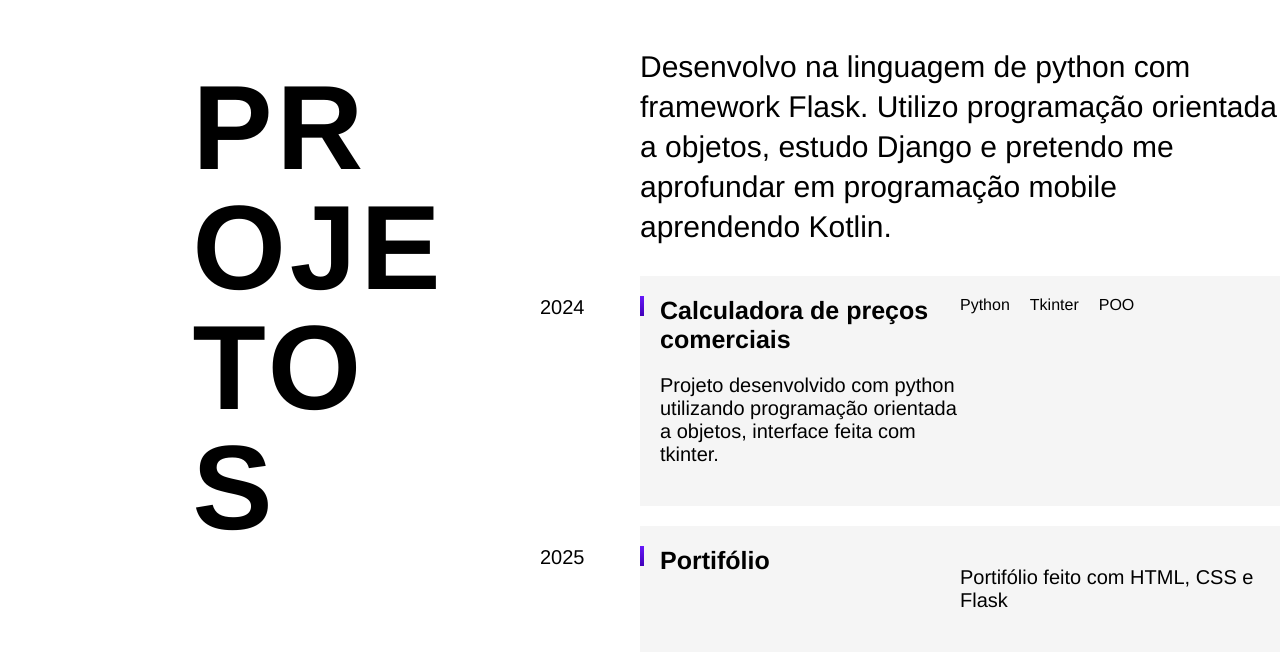
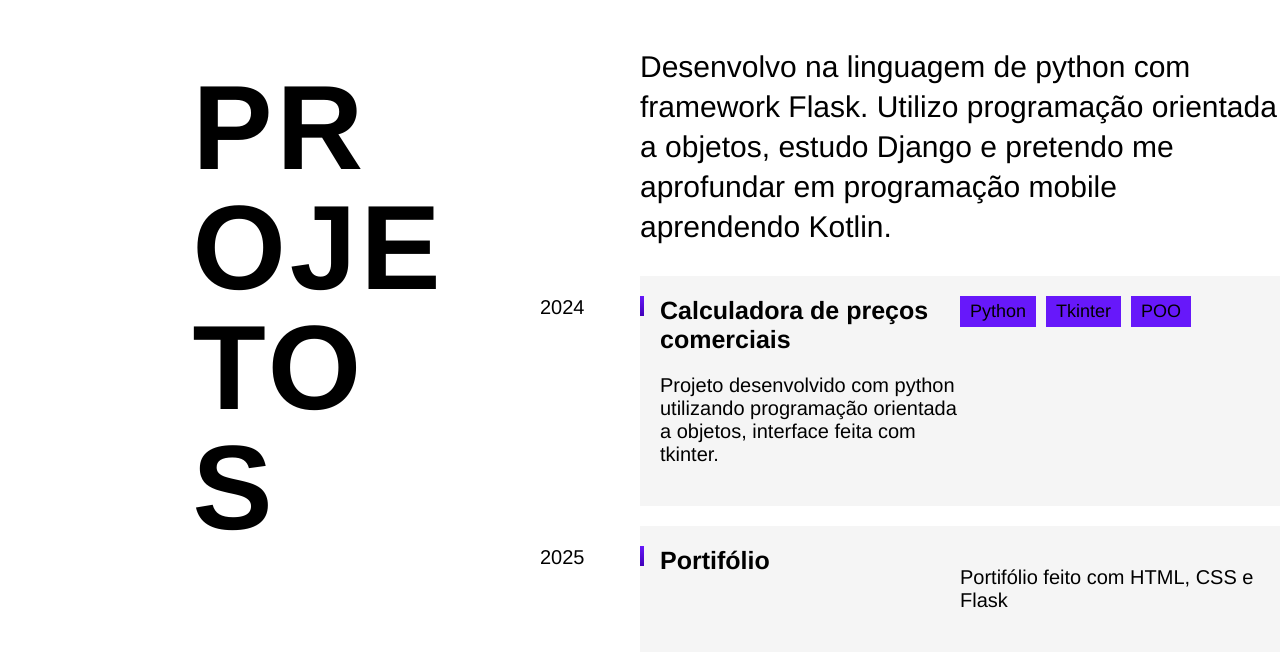
Before and after one commit to mayyzenacs/mayyzenacs.github.io, a plain HTML site: page index.html in a window 1280 px wide. Shown: the part 500-1155 px from the top of the page. Drawn offline with Linux system fonts and the light colour scheme.

Commit message:
Update style.css

```diff
--- a/style.css
+++ b/style.css
@@ -121,7 +121,13 @@ img {
 .ferramentas {
   display: flex;
   flex-wrap: wrap;
-  gap: 20px;
+  gap: 10px;
   align-content: start;
-  border-radius: 3px;
 }
+
+.ferramentas li {
+  font-size: 18px;
+  background: #6718fa;
+  border: 20px;
+  padding: 5px 10px;
+}
```
